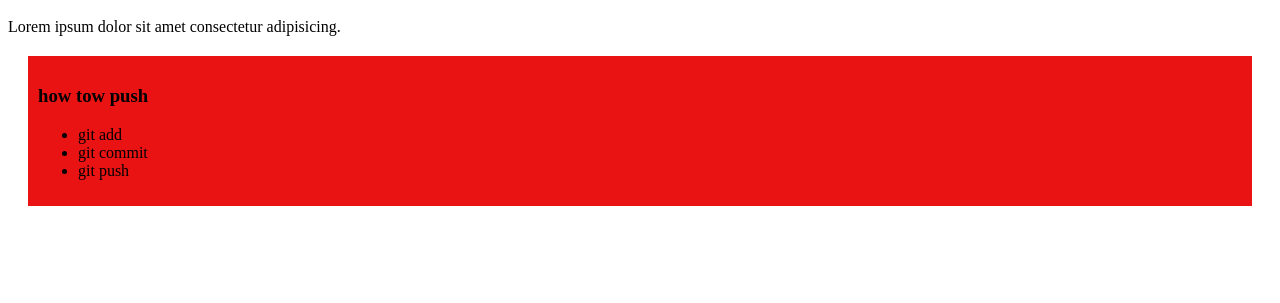
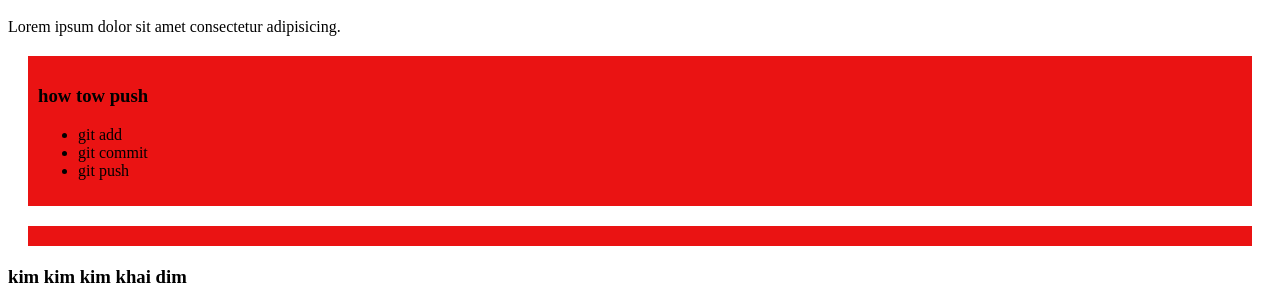
Before and after one commit to mahfuj127/my-simple-website, a plain HTML site: page index.html in a window 1280 px wide. Shown: the part 649-952 px from the top of the page. Before the commit the page ends 875 px from the top, so only its background shows below. Drawn offline with Linux system fonts and the light colour scheme.

Commit message:
added kim with a dim

```diff
--- a/index.html
+++ b/index.html
@@ -35,7 +35,11 @@ div>
             <li> git push</li>
         </ul>
     </div>
-
+<div></div>
+    <h3>kim kim kim
+  khai dim
+    </h3><img src="image/mahfuj.jpg" alt=" mahfuj">
+</div>
 
 </body>
 </html>
```
Also changed, not shown: image/mahfuj.jpg (added).
